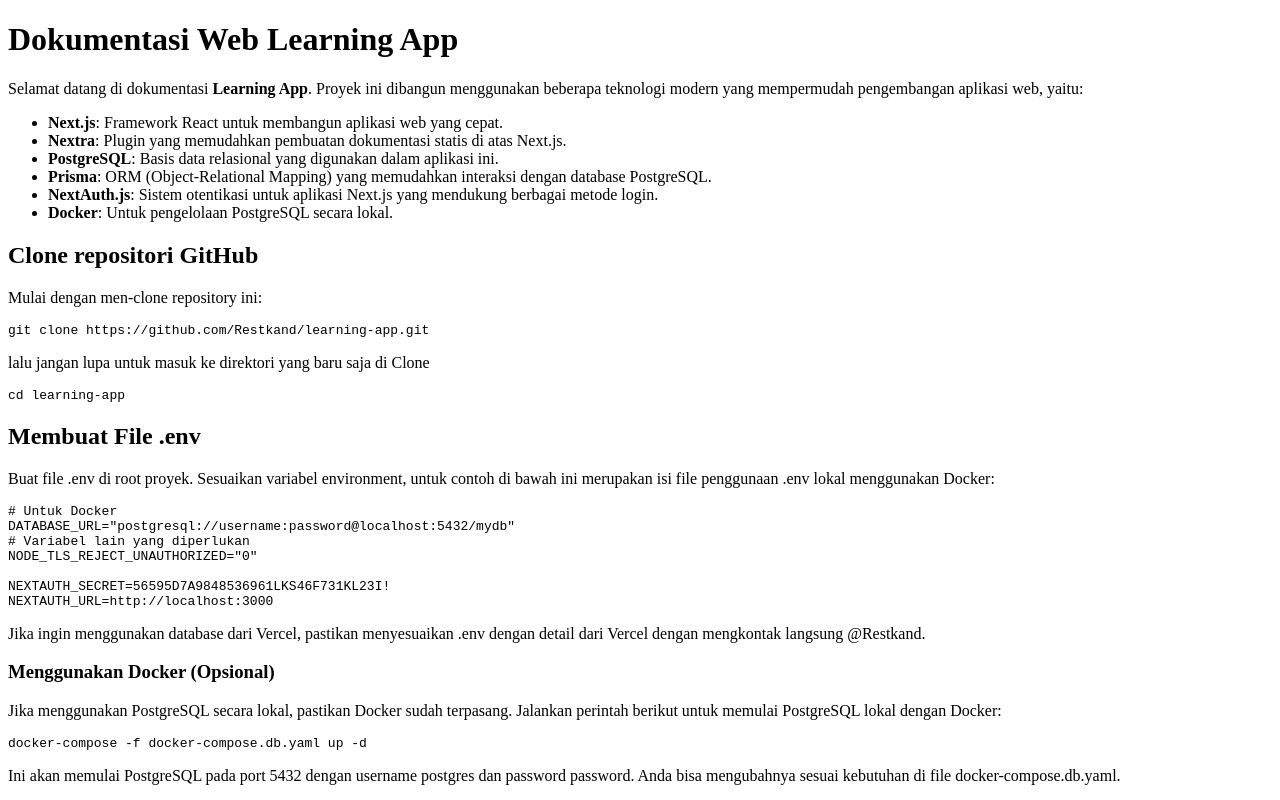
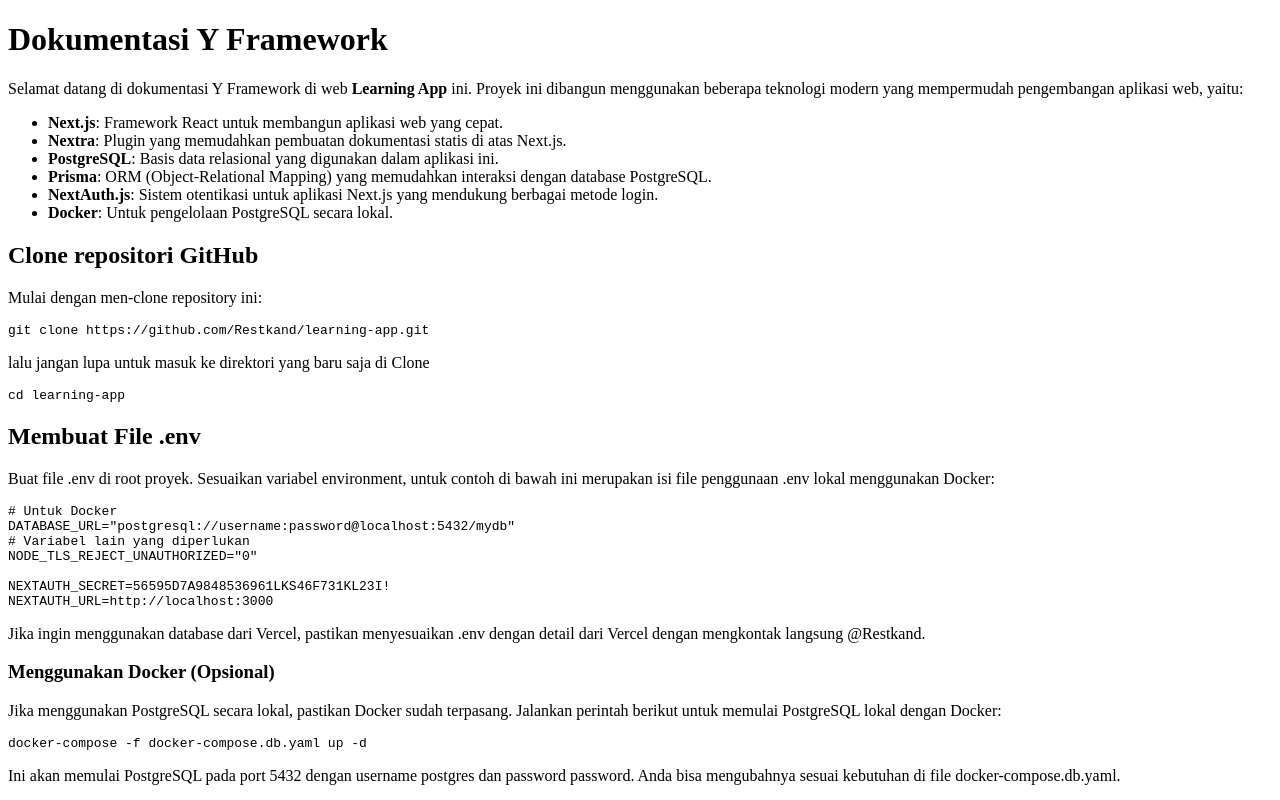
Before and after one commit to Restkand/learning-app, a Next.js app: page /docs in a window 1280 px wide. Shown: the top 800 px of the page. Built offline with nearby package versions, Linux system fonts and the light colour scheme.

Commit message:
Update Title in Docs

```diff
--- a/pages/docs.mdx
+++ b/pages/docs.mdx
@@ -1,6 +1,6 @@
-# Dokumentasi Web Learning App
+# Dokumentasi Y Framework
 
-Selamat datang di dokumentasi **Learning App**. Proyek ini dibangun menggunakan beberapa teknologi modern yang mempermudah pengembangan aplikasi web, yaitu:
+Selamat datang di dokumentasi Y Framework di web **Learning App** ini. Proyek ini dibangun menggunakan beberapa teknologi modern yang mempermudah pengembangan aplikasi web, yaitu:
 
 - **Next.js**: Framework React untuk membangun aplikasi web yang cepat.
 - **Nextra**: Plugin yang memudahkan pembuatan dokumentasi statis di atas Next.js.
```
